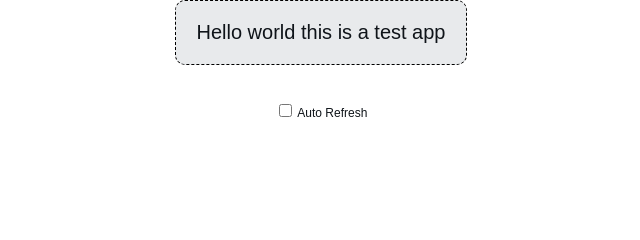
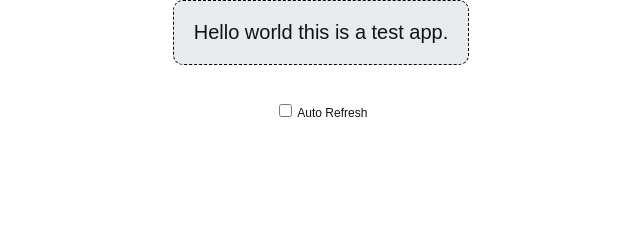
Before and after one commit to agustintejeiro/desafiobr, a plain HTML site: page index.html in a window 1280 px wide. Shown: the top 240 px of the page, 319-959 px from the left. Drawn offline with Linux system fonts and the light colour scheme.

Commit message:
Test Jenkins

```diff
--- a/index.html
+++ b/index.html
@@ -77,7 +77,7 @@ function changeCookie() {
 </head>
 <body onload="checkRefresh();">
 <div class="info">
-<p class="smaller">Hello world this is a test app</p>
+<p class="smaller">Hello world this is a test app.</p>
 </div>
 <div class="check"><input type="checkbox" id="check" onchange="changeCookie()"> Auto Refresh</div>
     <div id="footer">
```
